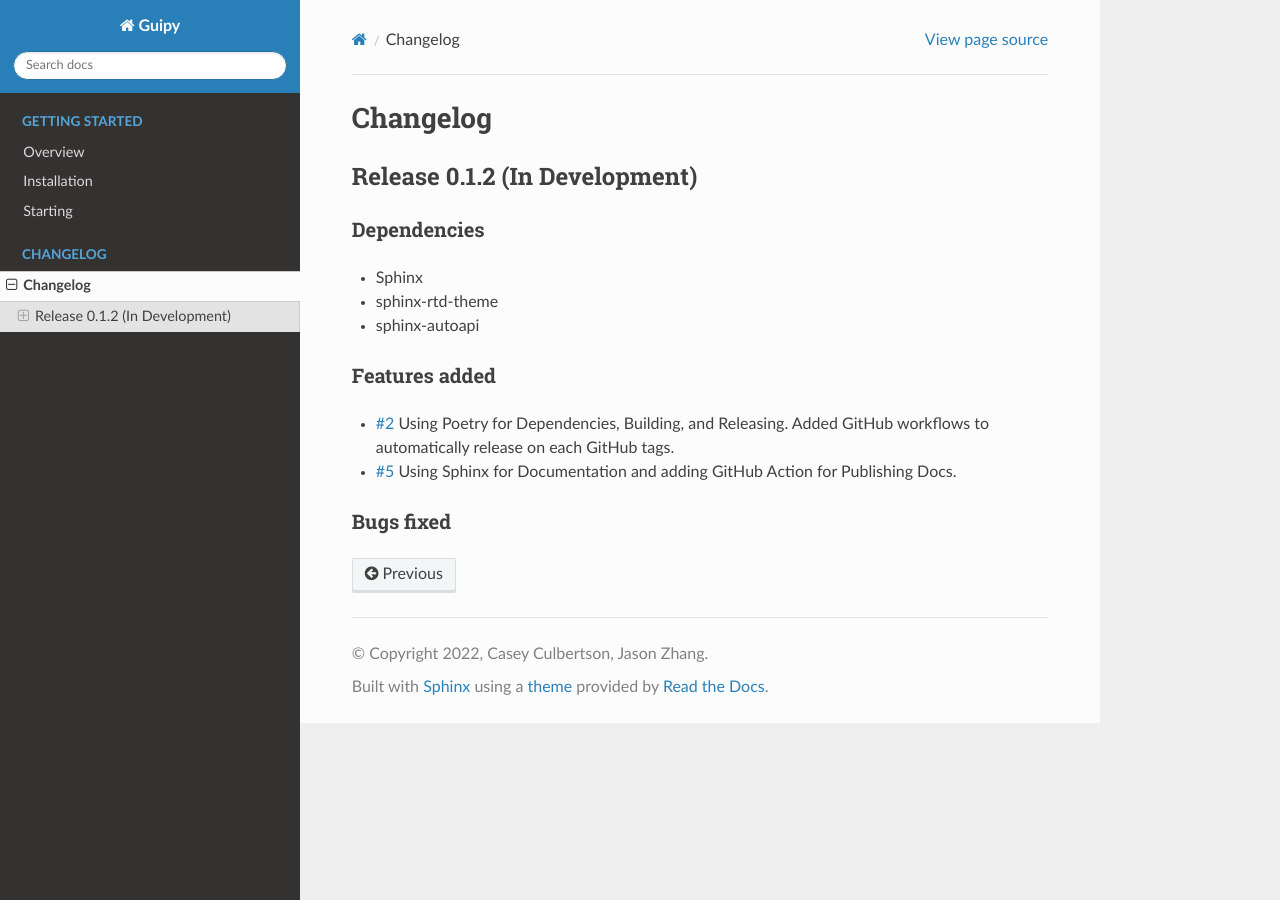
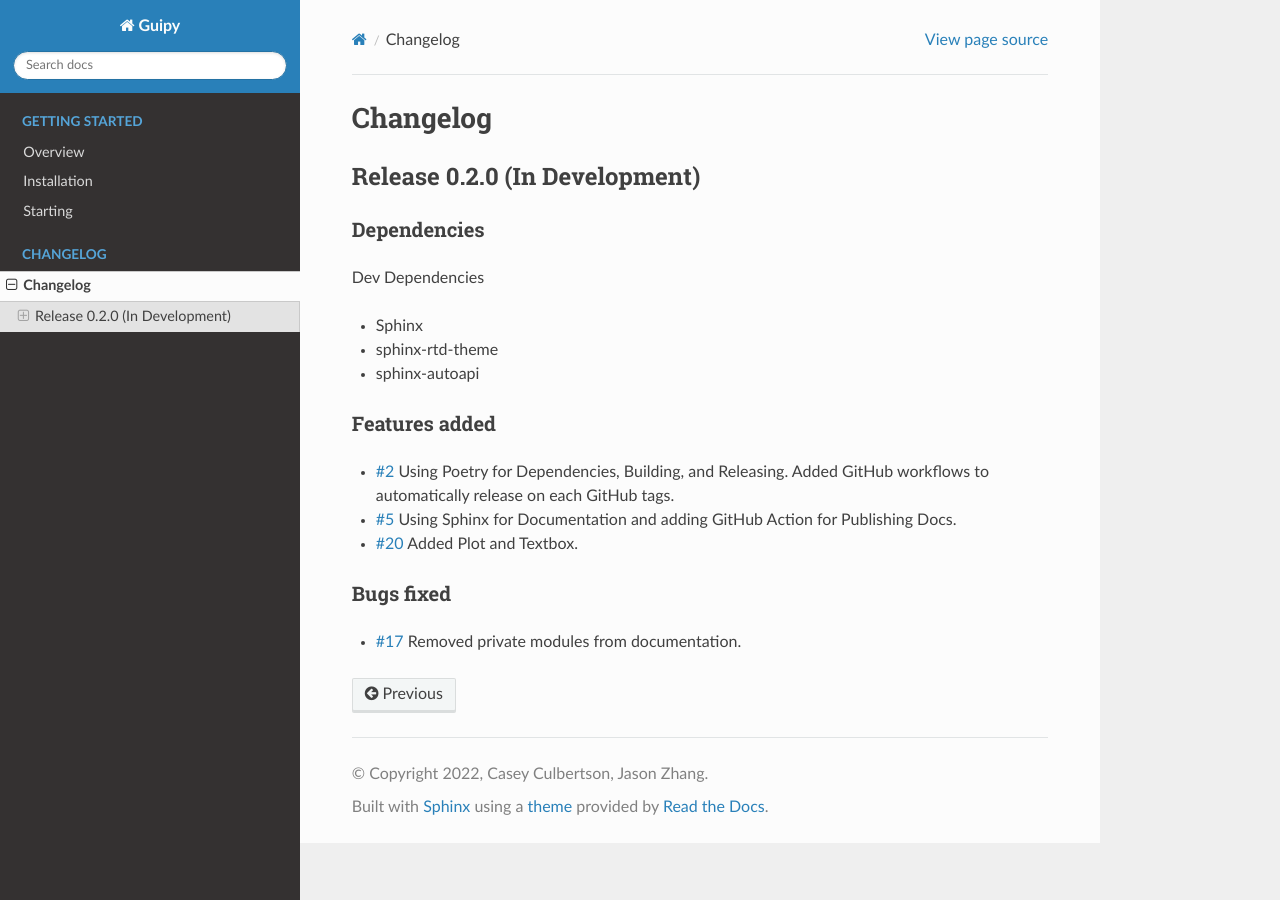
Before and after one commit to Zjjc123/guipy, a Sphinx documentation site: the page built from docs/changelog.rst, in a window 1280 px wide. Built offline with Sphinx 7.4.7 and the Read the Docs theme 2.0.0, drawn with Linux system fonts in a browser that asks for light colours; pages that are not in the unit, such as notebooks, are missing from menus.

Commit message:
Change Log (#22)

```diff
--- a/docs/changelog.rst
+++ b/docs/changelog.rst
@@ -2,11 +2,14 @@
 Changelog
 =========
 
-Release 0.1.2 (In Development)
+Release 0.2.0 (In Development)
 ==============================
 
 Dependencies
 ------------
+
+Dev Dependencies
+
 - Sphinx
 - sphinx-rtd-theme
 - sphinx-autoapi
@@ -16,7 +19,9 @@ Features added
 
 - `#2 <https://github.com/Zjjc123/guipy/pull/2>`_ Using Poetry for Dependencies, Building, and Releasing. Added GitHub workflows to automatically release on each GitHub tags.
 - `#5 <https://github.com/Zjjc123/guipy/pull/5>`_ Using Sphinx for Documentation and adding GitHub Action for Publishing Docs.
-
+- `#20 <https://github.com/Zjjc123/guipy/pull/20>`_ Added Plot and Textbox.
 
 Bugs fixed
 ----------
+
+- `#17 <https://github.com/Zjjc123/guipy/pull/17>`_ Removed private modules from documentation.
```
